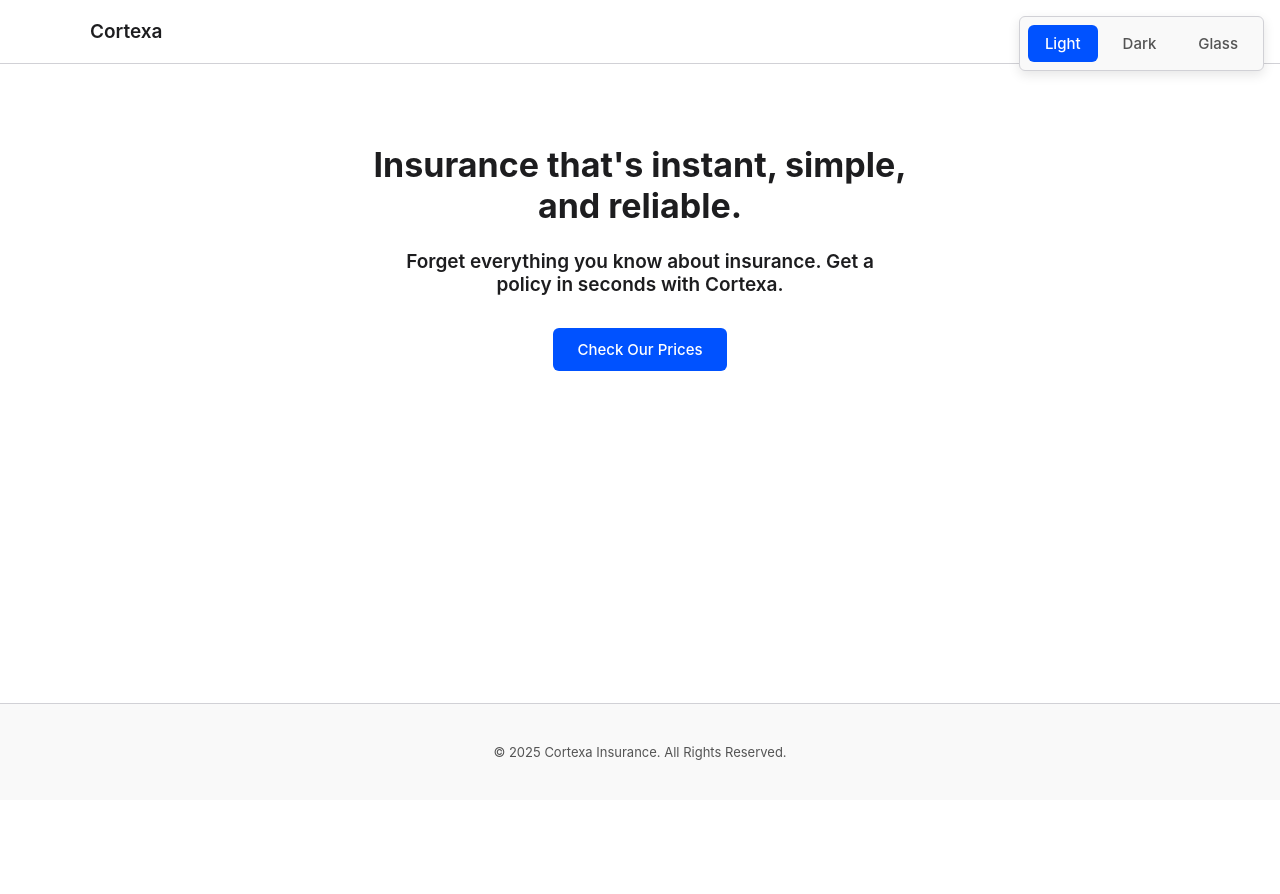
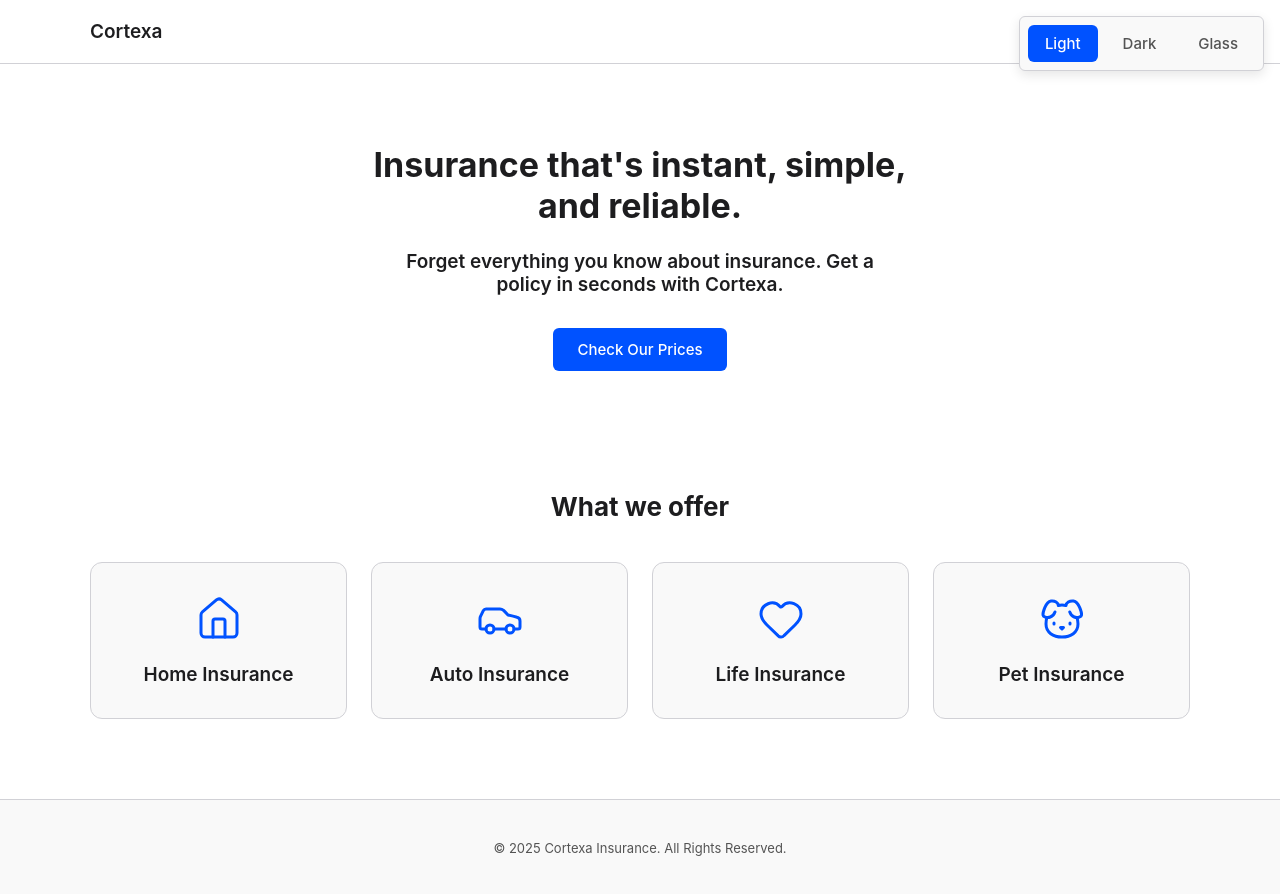
Before and after one commit to juanpatriciodoyle/cortexa-insurance, a React (Create React App) app: page / in a window 1280 px wide. Before the commit the page ends 800 px from the top, so only its background shows below. Built offline with nearby package versions, Linux system fonts and the light colour scheme.

Commit message:
update homepage with cards

```diff
--- a/src/pages/HomePage.tsx
+++ b/src/pages/HomePage.tsx
@@ -3,6 +3,8 @@ import styled from 'styled-components';
 import { Container } from '../components/ui/Container';
 import Text from '../styles/Text';
 import Button from '../components/ui/Button';
+import Card from '../components/ui/Card';
+import { Home, Car, Heart, Dog } from 'lucide-react';
 
 const HeroSection = styled.section`
   padding: 80px 0;
@@ -20,10 +22,32 @@ const HeroSubtitle = styled(Text)`
   margin: 24px auto 32px;
 `;
 
+const ProductsSection = styled.section`
+    padding: 40px 0 80px;
+`;
+
+const SectionTitle = styled(Text)`
+    text-align: center;
+    margin-bottom: 40px;
+`;
+
+const ProductsGrid = styled.div`
+    display: grid;
+    grid-template-columns: repeat(auto-fit, minmax(250px, 1fr));
+    gap: 24px;
+`;
+
 function HomePage() {
+    const iconProps = {
+        color: '#0052FF',
+        size: 48,
+        strokeWidth: 1.5
+    };
+
     return (
+        <>
+            <HeroSection>
                 <Container>
-            <HeroSection>
                     <HeroTitle as="h1" $variant="h1">
                         Insurance that's instant, simple, and reliable.
                     </HeroTitle>
@@ -31,8 +55,21 @@ function HomePage() {
                         Forget everything you know about insurance. Get a policy in seconds with Cortexa.
                     </HeroSubtitle>
                     <Button>Check Our Prices</Button>
+                </Container>
             </HeroSection>
+
+            <ProductsSection>
+                <Container>
+                    <SectionTitle as="h2" $variant="h2">What we offer</SectionTitle>
+                    <ProductsGrid>
+                        <Card icon={<Home {...iconProps} />} title="Home Insurance" />
+                        <Card icon={<Car {...iconProps} />} title="Auto Insurance" />
+                        <Card icon={<Heart {...iconProps} />} title="Life Insurance" />
+                        <Card icon={<Dog {...iconProps} />} title="Pet Insurance" />
+                    </ProductsGrid>
                 </Container>
+            </ProductsSection>
+        </>
     );
 }
 
```
Lines whose indentation alone changed are shown as unchanged.
